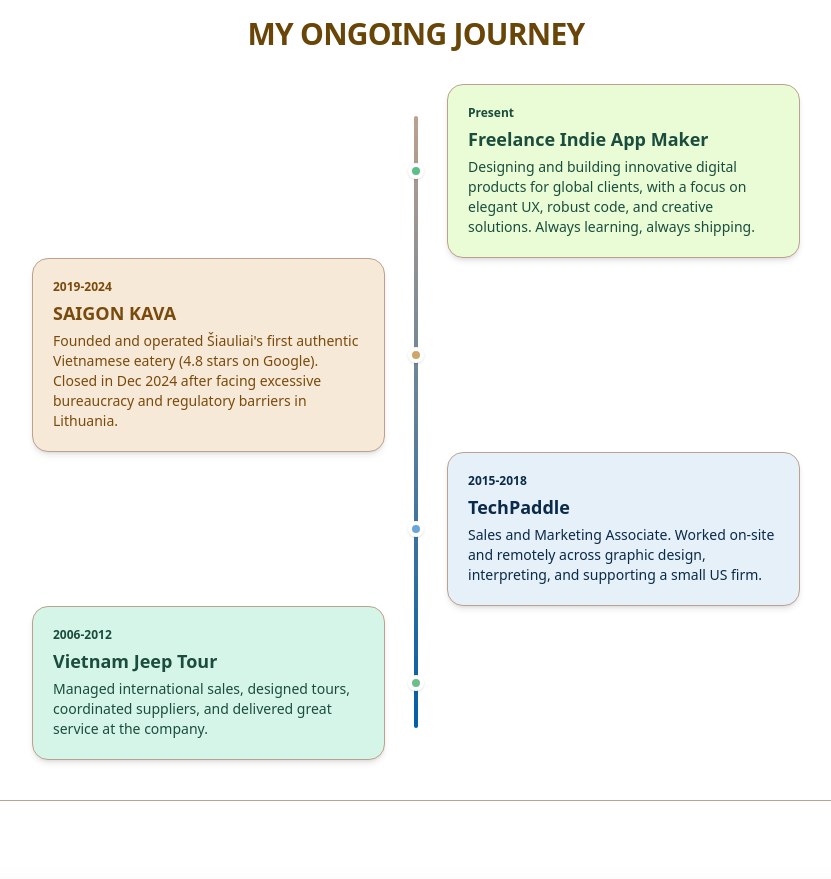
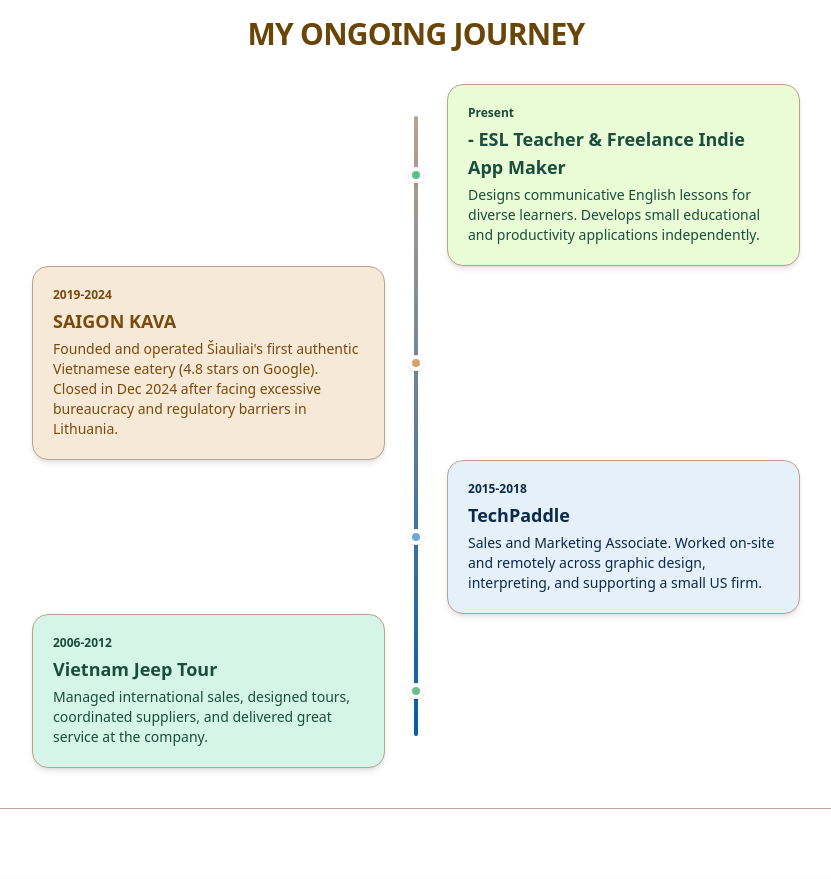
Before and after one commit to alexthuvu/alexthuvu.github.io, a plain HTML site: page index.html in a window 1280 px wide. Shown: the part 1740-2619 px from the top of the page, without its empty margins (224-1055 px from the left). Drawn offline with nearby package versions, Linux system fonts and the light colour scheme; a script that the page names is missing.

Commit message:
Update freelance description in index.html

```diff
--- a/index.html
+++ b/index.html
@@ -323,8 +323,8 @@
           <div class="w-1/2 flex justify-start pl-4">
             <div class="max-w-md bg-[#E9FCD6] text-[#1B4D3E] p-5 rounded-2xl border border-[#BDA18E] shadow-md transition-all duration-500 ease-out hover:-translate-y-1">
               <p class="text-xs mb-1 font-semibold">Present</p>
-              <h3 class="text-lg font-bold mb-1">Freelance Indie App Maker</h3>
-              <p class="text-sm">Designing and building innovative digital products for global clients, with a focus on elegant UX, robust code, and creative solutions. Always learning, always shipping.</p>
+              <h3 class="text-lg font-bold mb-1">-	ESL Teacher & Freelance Indie App Maker</h3>
+              <p class="text-sm">Designs communicative English lessons for diverse learners. Develops small educational and productivity applications independently.</p>
             </div>
           </div>
         </div>
```
